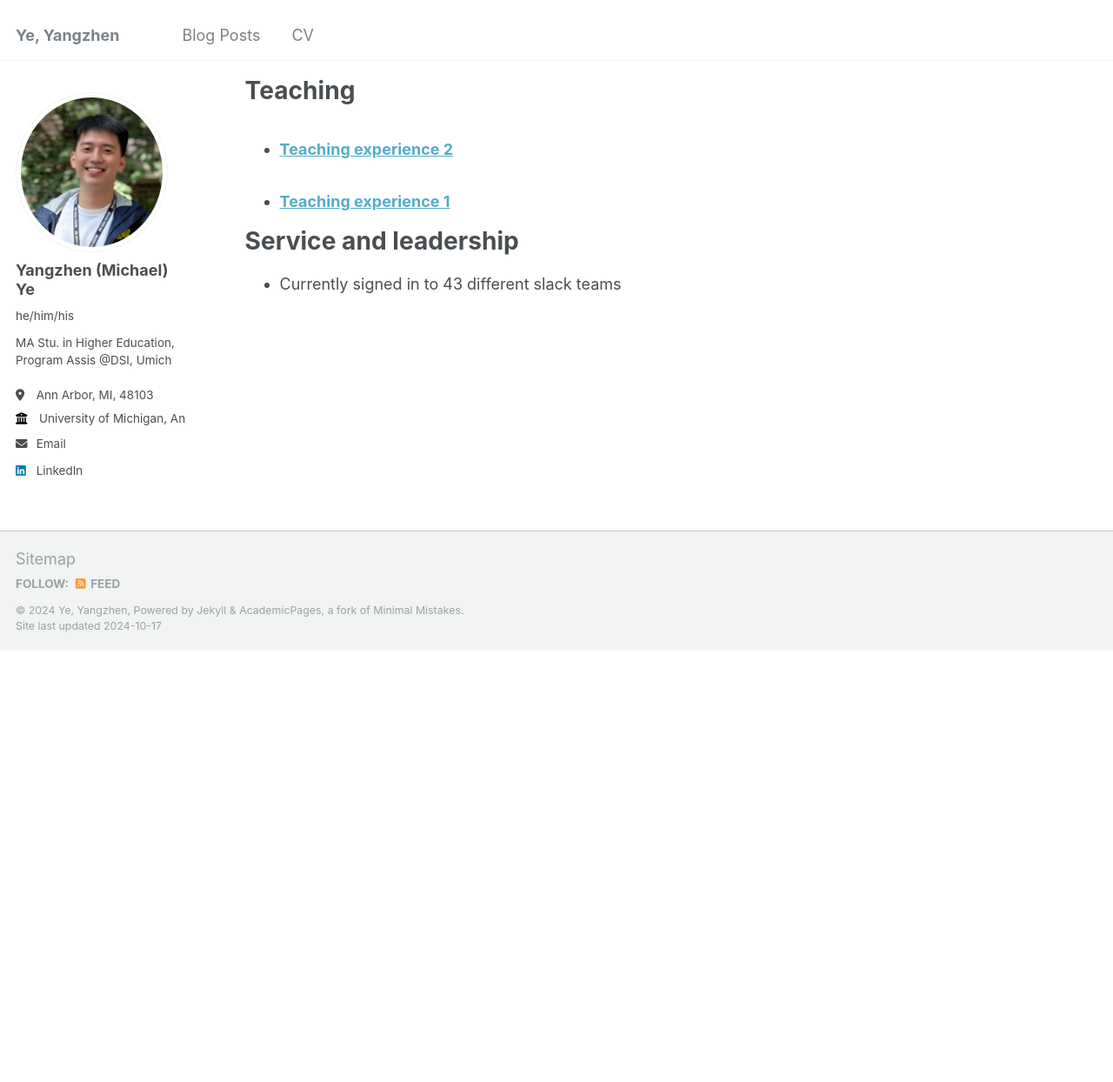
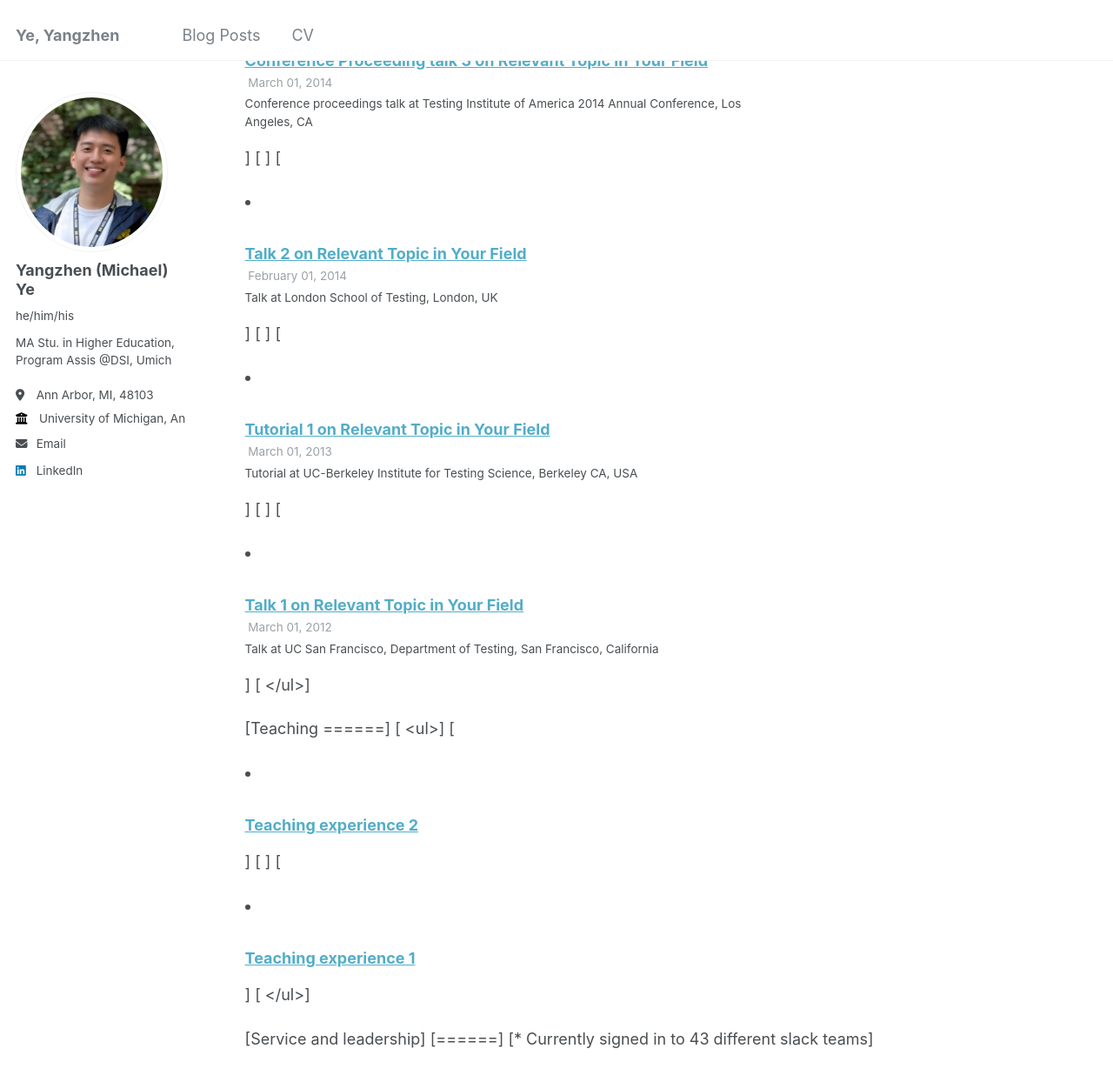
Before and after one commit to Yangzhen-Yeh/Yangzhen-Yeh.github.io, a Jekyll site: the page built from _pages/cv.md, in a window 1280 px wide and 1400 px high, scrolled down 3704 px. Shown: the top 1244 px of the window at 87% size. Built offline with Jekyll 4.4.1, drawn with Linux system fonts in a browser that asks for light colours; before the commit the page ends 4452 px from its top, so only the background shows below that; some of the changed text lies outside the part shown.

Commit message:
Update cv.md

```diff
--- a/_pages/cv.md
+++ b/_pages/cv.md
@@ -108,24 +108,24 @@ Skills
 
 ---
 
-Publications
-======
-  <ul>{% for post in site.publications reversed %}
-    {% include archive-single-cv.html %}
-  {% endfor %}</ul>
+[Publications
+======]
+[  <ul>{% for post in site.publications reversed %}]
+[    {% include archive-single-cv.html %}]
+[  {% endfor %}</ul>]
 
-Talks
-======
-  <ul>{% for post in site.talks reversed %}
-    {% include archive-single-talk-cv.html  %}
-  {% endfor %}</ul>
+[Talks
+======]
+[  <ul>{% for post in site.talks reversed %}]
+[    {% include archive-single-talk-cv.html  %}]
+[  {% endfor %}</ul>]
 
-Teaching
-======
-  <ul>{% for post in site.teaching reversed %}
-    {% include archive-single-cv.html %}
-  {% endfor %}</ul>
+[Teaching
+======]
+[  <ul>{% for post in site.teaching reversed %}]
+[    {% include archive-single-cv.html %}]
+[  {% endfor %}</ul>]
 
-Service and leadership
-======
-* Currently signed in to 43 different slack teams
+[Service and leadership]
+[======]
+[* Currently signed in to 43 different slack teams]
```
Also changed, not shown: other parts of _pages/cv.md (+1 -1 lines).
